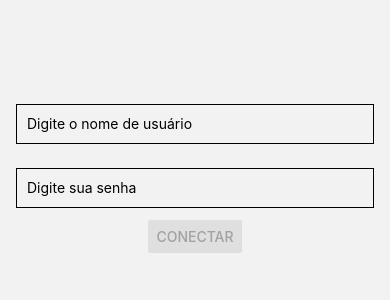
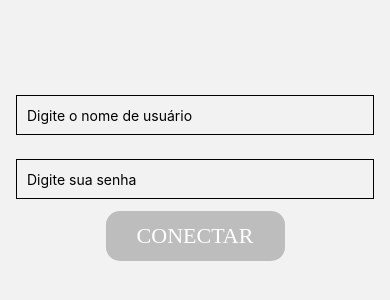
Before and after one commit to rafaelgarcia13/taskList, a React Native app: screen /Login in a window 390 px wide. Shown: the part 250-550 px from the top of the page. Built offline with nearby package versions, Linux system fonts and the light colour scheme.

Commit message:
feat: loading button login page

```diff
--- a/src/screens/login/Login.tsx
+++ b/src/screens/login/Login.tsx
@@ -1,19 +1,24 @@
 import React, { useState } from 'react';
-import { Button } from 'react-native';
+import { SpinnerLoading } from '../../components/spinnerLoading/SpinnerLoading';
 import AsyncStorageFacade from '../../lib/localStorage/AsyncStorageFacade';
 import { userInfoKey } from '../../lib/localStorage/localStorageKeys';
 import { useStore } from '../../store/useStore';
-import { Container, TextInput } from './styles';
+import { Container, TextInput, Button, ButtonText } from './styles';
 
 const Login: React.FC = () => {
   const saveUserName = useStore(({ saveUserName }) => saveUserName);
 
   const [userName, setUserName] = useState('');
+  const [isLoading, setIsLoading] = useState(false);
   const [userPassword, setUserPassword] = useState('');
 
+  const isDisabledButton = !userName || !userPassword;
+
   const handleLogin = async () => {
+    setIsLoading(true);
     await AsyncStorageFacade.setItem<string>(userInfoKey, userName);
     saveUserName(userName);
+    setIsLoading(false);
   };
 
   return (
@@ -30,10 +35,12 @@ const Login: React.FC = () => {
         secureTextEntry
       />
       <Button
-        title="Conectar"
-        disabled={!userName || !userPassword}
+        isDisabledButton={isDisabledButton}
+        disabled={isDisabledButton}
         onPress={handleLogin}
-      />
+      >
+        {isLoading ? <SpinnerLoading /> : <ButtonText>CONECTAR</ButtonText>}
+      </Button>
     </Container>
   );
 };
--- a/src/screens/login/styles.ts
+++ b/src/screens/login/styles.ts
@@ -1,4 +1,5 @@
 import styled from 'styled-components/native';
+import { fontFamily } from '../../assets/fonts';
 
 const Container = styled.View`
   flex: 1;
@@ -15,4 +16,24 @@ const TextInput = styled.TextInput`
   padding: 10px;
 `;
 
-export { Container, TextInput };
+interface IButtonProps {
+  isDisabledButton: boolean;
+}
+
+const Button = styled.TouchableOpacity<IButtonProps>`
+  background-color: ${(props) =>
+    props.isDisabledButton ? props.theme.colors.disabled : props.theme.colors.black};
+  height: 50px;
+  width: 50%;
+  border-radius: 14px;
+  align-items: center;
+  justify-content: center;
+`;
+
+const ButtonText = styled.Text`
+  font-size: 22px;
+  color: white;
+  font-family: ${fontFamily.medium};
+`;
+
+export { Container, TextInput, Button, ButtonText };
```
